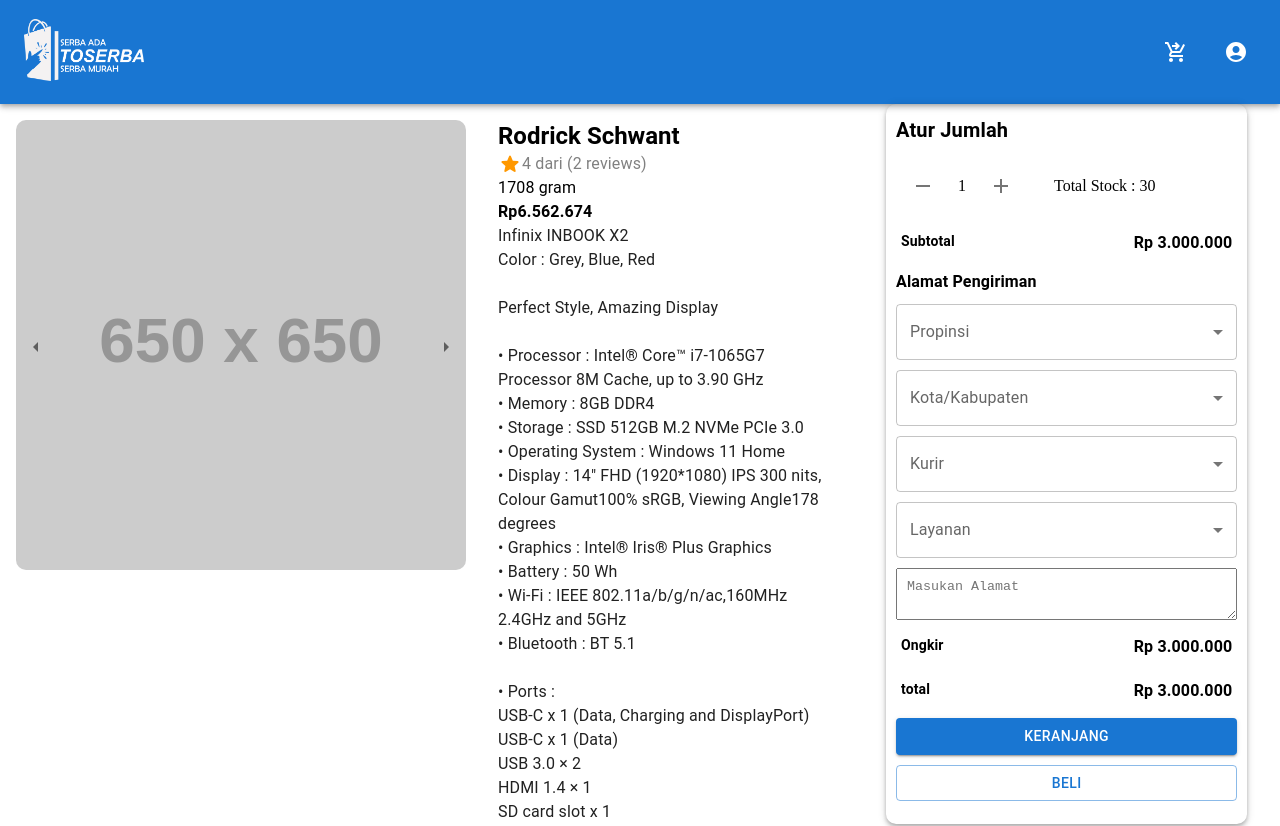
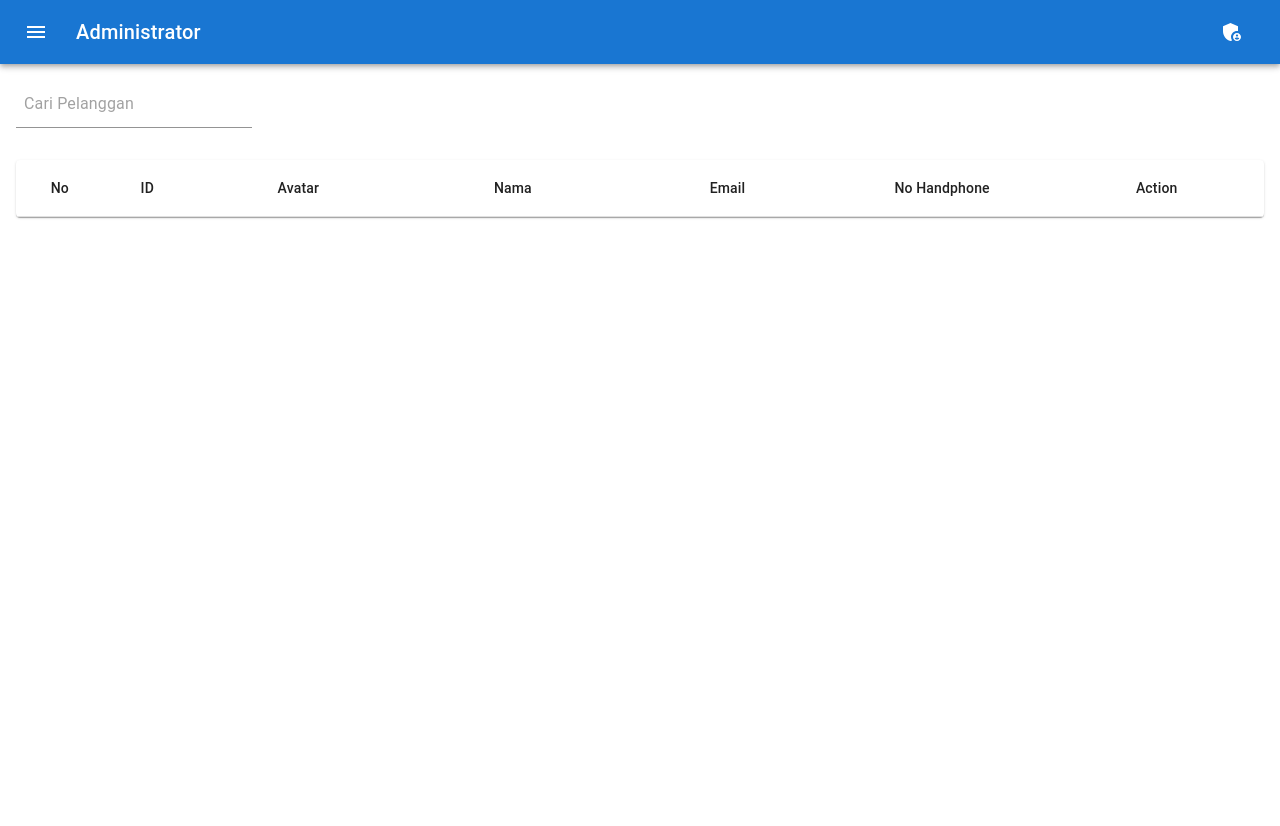
Before and after one commit to laminsurachman/ecommers-mern-toserba, a React (Vite) app in the folder client/: page /admin-pelanggan in a window 1280 px wide. Shown: the top 826 px of the page. After the commit the page ends 800 px from the top, so only its background shows below. Built offline with nearby package versions, Linux system fonts and the light colour scheme.

Commit message:
membuat admin Pelangan /user

```diff
--- a/client/src/App.jsx
+++ b/client/src/App.jsx
@@ -6,6 +6,7 @@
 import Profile from "./pages/users/Profile";
 import Order from "./pages/users/order/Orders";
 import Dashboard from "./pages/admin/dashboard/Dashboard";
+import UserPage from "./pages/admin/users/UserPage";
 function App() {
   return (
     <Router>
@@ -16,6 +17,7 @@
         <Route path="/profile" element={<Profile />} />{" "}
         <Route path="/order" element={<Order />} />
         <Route path="/admin-dashboard" element={<Dashboard />} />
+        <Route path="/admin-pelanggan" element={<UserPage />} />
       </Routes>
     </Router>
   );
--- /dev/null
+++ b/client/src/pages/admin/users/UserPage.jsx
@@ -0,0 +1,19 @@
+import { Box, Input } from "@mui/material";
+import AdminBar from "../components/Appbar/AdminBar";
+import UsersTable from "./UsersTable";
+
+const UserPage = () => {
+  return (
+    <Box sx={{ height: "100vh" }}>
+      <AdminBar />
+      <Box sx={{ p: 2 }}>
+        <Input placeholder="Cari Pelanggan" sx={{ p: 1 }} />
+      </Box>
+      <Box sx={{ p: 2 }}>
+        <UsersTable />
+      </Box>
+    </Box>
+  );
+};
+
+export default UserPage;
--- /dev/null
+++ b/client/src/pages/admin/users/UsersTable.jsx
@@ -0,0 +1,37 @@
+import { Paper, Table, TableHead, TableRow, TableCell } from "@mui/material";
+
+const column = [
+  { id: 1, label: "No", width: 30 },
+  { id: 2, label: "ID", width: 30 },
+  { id: 3, label: "Avatar", width: 120 },
+  { id: 4, label: "Nama", width: 120 },
+  { id: 5, label: "Email", width: 120 },
+  { id: 6, label: "No Handphone", width: 120 },
+  { id: 6, label: "Action", width: 120 },
+];
+const UsersTable = () => {
+  return (
+    <Paper>
+      <Table>
+        <TableHead>
+          {" "}
+          <TableRow>
+            {column.map((column) => (
+              <TableCell
+                key={column.id}
+                sx={{
+                  width: column.width,
+                  textAlign: "center",
+                }}
+              >
+                {column.label}
+              </TableCell>
+            ))}
+          </TableRow>
+        </TableHead>
+      </Table>
+    </Paper>
+  );
+};
+
+export default UsersTable;
```
